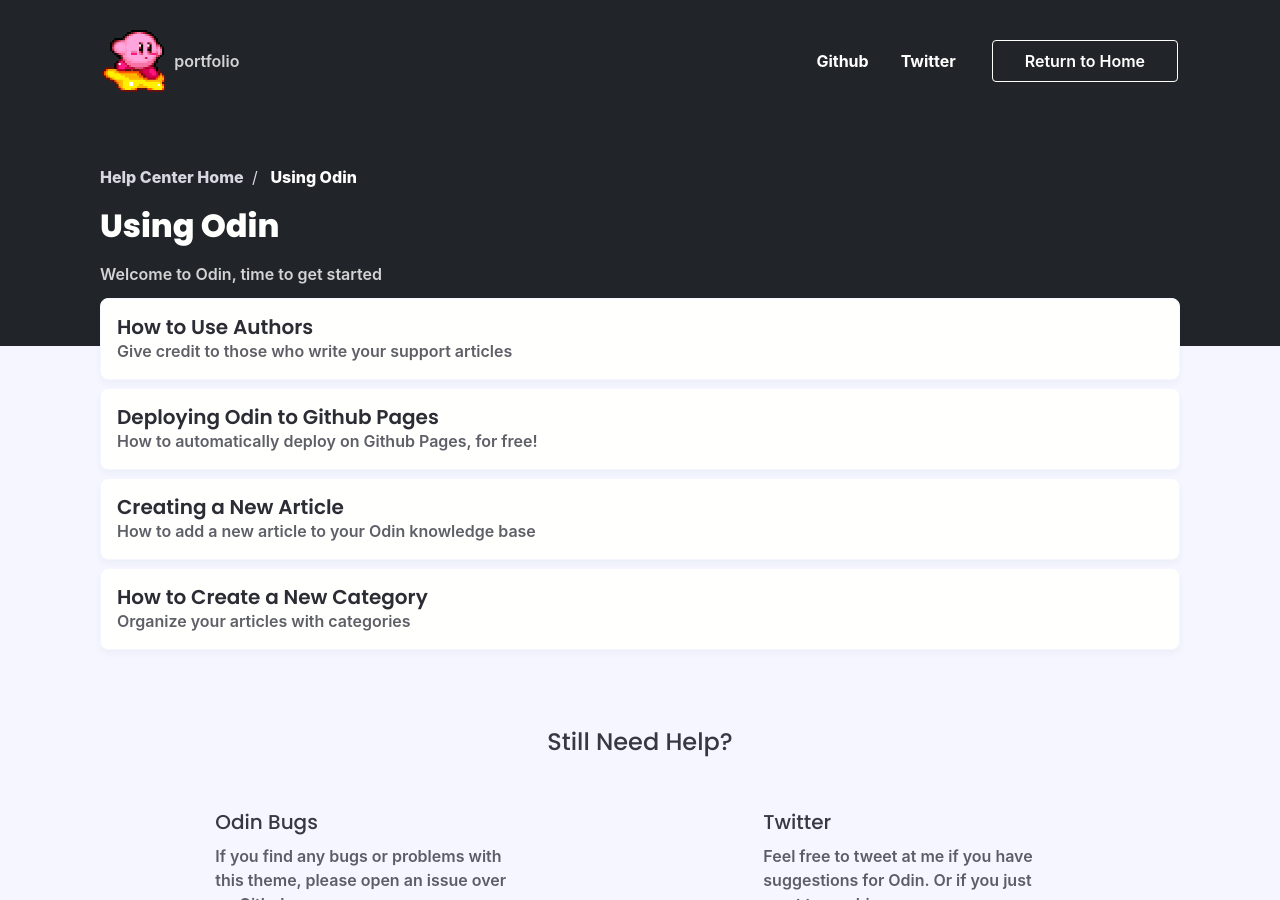
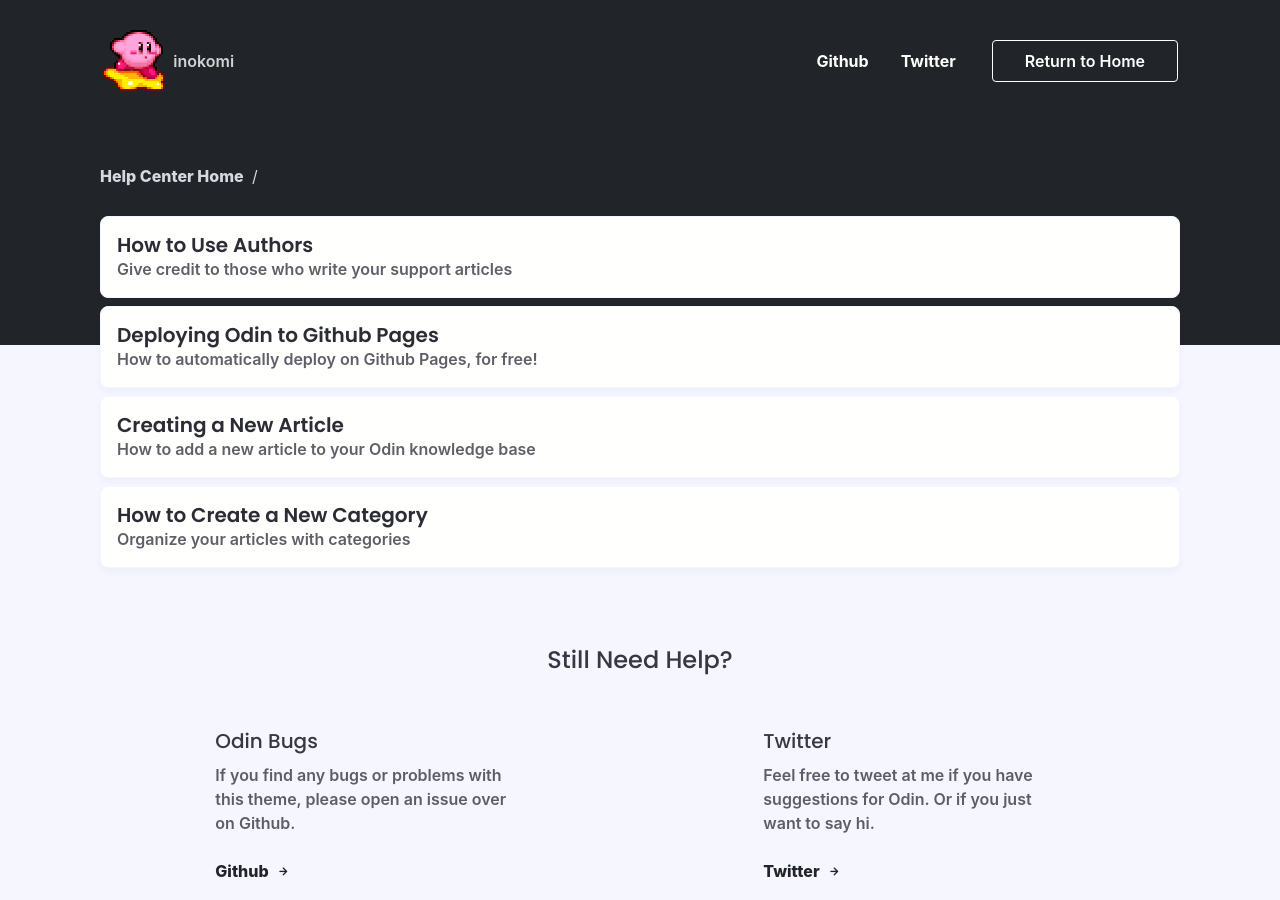
Before and after one commit to inokomi/inokomi.github.io, a Jekyll site: the page built from using-odin.html, in a window 1280 px wide and 900 px high. Built offline with Jekyll 4.4.1, drawn with Linux system fonts in a browser that asks for light colours; nearby versions of some CDN libraries; some web fonts are replaced; comment, search, counter and statistics services are not loaded.

Commit message:
more edits

```diff
--- a/_config.yml
+++ b/_config.yml
@@ -24,12 +24,12 @@
 url: "https://inokomi.github.io" # the base hostname AND PROTOCOL for your site, e.g. http://example.com
 permalink: /:categories/:title
 
-content_type: portfolio #Define whether this is a knowledge base, help center, or something else
+content_type: inokomi #Define whether this is a knowledge base, help center, or something else
 use_authors: false #Set this to false to disable showing post authors
 
 brand_logo: logo.png
 brand_name: inokomi
-header: hi, i'm inokomi
+header: hi, i'm kath
 subheader: check out my works
 
 meta_image: odin-meta.png
--- a/_data/authors.yml
+++ b/_data/authors.yml
@@ -1,5 +1,5 @@
 #Add your authors here
 
 mac:
-  name: Mac Reddin
-  image: mac.png
+  name: inokomi
+  image: logo.png
--- a/_data/category_list.yml
+++ b/_data/category_list.yml
@@ -1,12 +1,12 @@
 #This file defines all the categories you are using
 
 
-using-subcategories:
-  name: Using Subcategories
-  description: Learn to use subcategories!
-using-odin:
-  name: Using Odin
-  description: Welcome to Odin, time to get started
-customizing-odin:
-  name: Customizing Odin
-  description: Welcome to Odin, time to get started
+projects:
+  name: Projects
+  description: A portfolio of projects I've worked on
+designs:
+  name: Designs
+  description: Some designs I came up with
+side-lines:
+  name: Side-lines
+  description: Other.. stuff.. might interest you though
```
